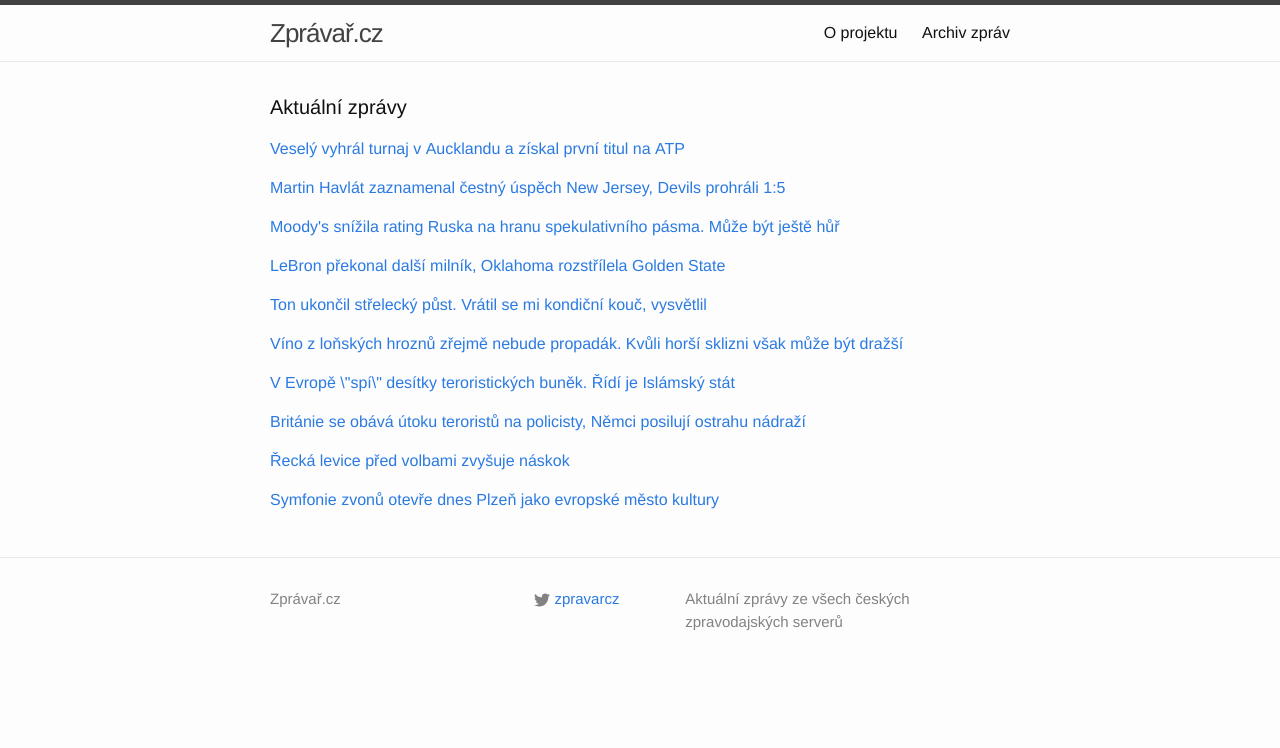
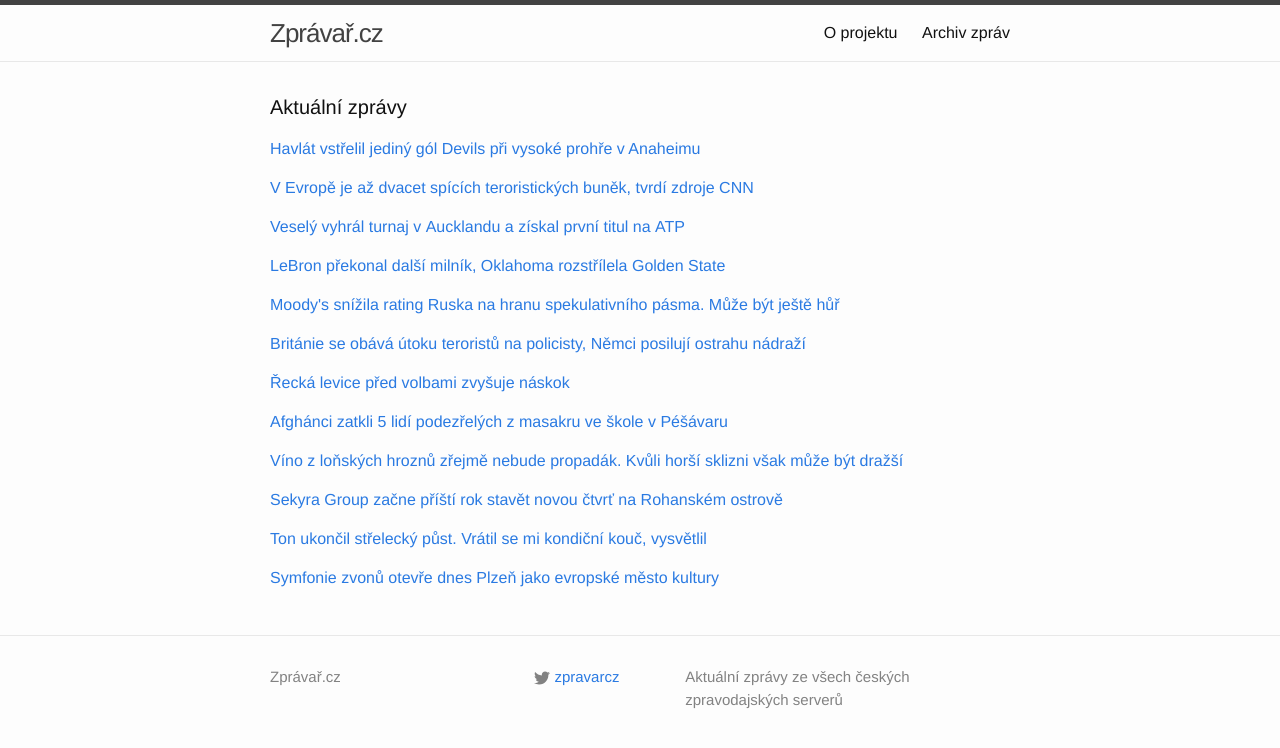
Before and after one commit to adliska/zpravar, a Jekyll site: the page built from index.html, in a window 1280 px wide. Shown: the top 748 px of the page. Built offline with Jekyll 4.4.1, drawn with Linux system fonts in a browser that asks for light colours.

Commit message:
zpravar news update

```diff
--- a/index.html
+++ b/index.html
@@ -5,31 +5,37 @@ layout: default
 <div class="home">
     <h1 class="page-heading">Aktuální zprávy</h1>
 
-<p><a href="javascript:;" onclick="toggle_visibility('zpravy0')">Veselý vyhrál turnaj v Aucklandu a získal první titul na ATP</a></p>
+<p><a href="javascript:;" onclick="toggle_visibility('zpravy0')">Havlát vstřelil jediný gól Devils při vysoké prohře v Anaheimu
+
+</a></p>
 <div id="zpravy0" style="display:none">
+<ul>
+<li><a href=http://www.sportovninoviny.cz/zpravy/havlat-vstrelil-jediny-gol-devils-pri-vysoke-prohre-v-anaheimu/1170001>Havlát vstřelil jediný gól Devils při vysoké prohře v Anaheimu
+
+ - www.sportovninoviny.cz</a></li>
+<li><a href=http://www.rozhlas.cz/_zprava/martin-havlat-zaznamenal-cestny-uspech-new-jersey-devils-prohrali-15--1444731>Martin Havlát zaznamenal čestný úspěch New Jersey, Devils prohráli 1:5 - www.rozhlas.cz</a></li>
+<li><a href=http://www.denik.cz/hokej/havlat-zaznamenal-cestnych-uspech-devils-pri-prohre-v-anaheimu-20150117.html>Havlát zaznamenal čestných úspěch Devils při prohře v Anaheimu - www.denik.cz</a></li>
+<li><a href=http://sport.aktualne.cz/devils-schytali-dalsi-debakl-havlatuv-gol-ho-jen-zmirnil/r~414b54709e1111e4a7d8002590604f2e/>Devils schytali další debakl, Havlátův gól ho jen zmírnil - sport.aktualne.cz</a></li>
+<li><a href=http://hokej.idnes.cz/havlat-byl-jedinym-strelcem-devils-dty-/nhl.aspx?c=A150117_072347_nhl_Mkr>Havlát byl jediným střelcem Devils, Malkin s Crosbym stíhají Voráčka - hokej.idnes.cz</a></li>
+<li><a href=http://www.sportovninoviny.cz/zpravy/havlat-zaznamenal-cestny-uspech-devils-pri-prohre-v-anaheimu/1170001>Havlát zaznamenal čestný úspěch Devils při prohře v Anaheimu - www.sportovninoviny.cz</a></li>
+</ul>
+</div><p><a href="javascript:;" onclick="toggle_visibility('zpravy1')">V Evropě je až dvacet spících teroristických buněk, tvrdí zdroje CNN</a></p>
+<div id="zpravy1" style="display:none">
+<ul>
+<li><a href=http://zpravy.idnes.cz/dvacet-bunek-teroristu-v-evrope-da1-/zahranicni.aspx?c=A150117_101843_zahranicni_bse>V Evropě je až dvacet spících teroristických buněk, tvrdí zdroje CNN - zpravy.idnes.cz</a></li>
+<li><a href=http://zpravy.e15.cz/zahranicni/udalosti/ve-ctyrech-zemich-eu-se-skryvaji-desitky-teroristu-pripravenych-na-utok-1153977>Ve čtyřech zemích EU se skrývají desítky teroristů připravených na útok - zpravy.e15.cz</a></li>
+<li><a href=http://www.tyden.cz/rubriky/zahranici/evropa/v-evrope-spi-desitky-teroristickych-bunek-ridi-je-islamsky-stat_330417.html>V Evropě \"spí\" desítky teroristických buněk. Řídí je Islámský stát - www.tyden.cz</a></li>
+<li><a href=http://zahranicni.ihned.cz/evropa-slovensko/c1-63394960-tajne-sluzby-v-zemich-zapadni-evropy-existuje-20-spicich-teroristickych-bunek>Tajné služby: V zemích západní Evropy existuje 20 spících teroristických buněk - zahranicni.ihned.cz</a></li>
+<li><a href=http://www.ceskenoviny.cz/zpravy/zpravy/ve-ctyrech-evropskych-zemich-je-pry-20-teroristickych-bunek/1170032>Ve čtyřech evropských zemích je prý 20 teroristických buněk - www.ceskenoviny.cz</a></li>
+</ul>
+</div><p><a href="javascript:;" onclick="toggle_visibility('zpravy2')">Veselý vyhrál turnaj v Aucklandu a získal první titul na ATP</a></p>
+<div id="zpravy2" style="display:none">
 <ul>
 <li><a href=http://www.denik.cz/tenis/vesely-vyhral-turnaj-v-aucklandu-a-ziskal-prvni-titul-na-atp-20150117.html>Veselý vyhrál turnaj v Aucklandu a získal první titul na ATP - www.denik.cz</a></li>
 <li><a href=http://sport.idnes.cz/tenisove-turnaje-auckland-finale-jiri-vesely-fnx-/tenis.aspx?c=A150117_071608_tenis_ald>Veselý získal první titul na okruhu ATP. Vyhrál turnaj v Aucklandu - sport.idnes.cz</a></li>
 <li><a href=http://www.sportovninoviny.cz/zpravy/vesely-vyhral-turnaj-v-aucklandu-a-ziskal-prvni-titul-na-atp/1169990>Veselý vyhrál turnaj v Aucklandu a získal první titul na ATP - www.sportovninoviny.cz</a></li>
 <li><a href=http://sport.aktualne.cz/skvele-vesely-dominoval-a-dosel-si-pro-prvni-titul-kariery/r~3cff890c9e0e11e4b98c002590604f2e/>Skvělé! Veselý dominoval a došel si pro první titul kariéry! - sport.aktualne.cz</a></li>
 <li><a href=http://www.rozhlas.cz/_zprava/tenista-vesely-ma-prvni-titul-na-okruhu-atp-vyhral-v-aucklandu--1444729>Tenista Veselý má první titul na okruhu ATP. Vyhrál v Aucklandu - www.rozhlas.cz</a></li>
-</ul>
-</div><p><a href="javascript:;" onclick="toggle_visibility('zpravy1')">Martin Havlát zaznamenal čestný úspěch New Jersey, Devils prohráli 1:5</a></p>
-<div id="zpravy1" style="display:none">
-<ul>
-<li><a href=http://www.rozhlas.cz/_zprava/martin-havlat-zaznamenal-cestny-uspech-new-jersey-devils-prohrali-15--1444731>Martin Havlát zaznamenal čestný úspěch New Jersey, Devils prohráli 1:5 - www.rozhlas.cz</a></li>
-<li><a href=http://www.denik.cz/hokej/havlat-zaznamenal-cestnych-uspech-devils-pri-prohre-v-anaheimu-20150117.html>Havlát zaznamenal čestných úspěch Devils při prohře v Anaheimu - www.denik.cz</a></li>
-<li><a href=http://sport.aktualne.cz/devils-schytali-dalsi-debakl-havlatuv-gol-ho-jen-zmirnil/r~414b54709e1111e4a7d8002590604f2e/>Devils schytali další debakl, Havlátův gól ho jen zmírnil - sport.aktualne.cz</a></li>
-<li><a href=http://hokej.idnes.cz/havlat-byl-jedinym-strelcem-devils-dty-/nhl.aspx?c=A150117_072347_nhl_Mkr>Havlát byl jediným střelcem Devils, Malkin s Crosbym stíhají Voráčka - hokej.idnes.cz</a></li>
-<li><a href=http://www.sportovninoviny.cz/zpravy/havlat-zaznamenal-cestny-uspech-devils-pri-prohre-v-anaheimu/1170001>Havlát zaznamenal čestný úspěch Devils při prohře v Anaheimu - www.sportovninoviny.cz</a></li>
-</ul>
-</div><p><a href="javascript:;" onclick="toggle_visibility('zpravy2')">Moody's snížila rating Ruska na hranu spekulativního pásma. Může být ještě hůř</a></p>
-<div id="zpravy2" style="display:none">
-<ul>
-<li><a href=http://zpravy.e15.cz/zahranicni/ekonomika/moody-s-snizila-rating-ruska-na-hranu-spekulativniho-pasma-muze-byt-jeste-hur-1153972>Moody's snížila rating Ruska na hranu spekulativního pásma. Může být ještě hůř - zpravy.e15.cz</a></li>
-<li><a href=http://byznys.ihned.cz/c1-63394570-agentura-moody-s-snizila-rating-ruska-tesne-nad-spekulativni-pasmo>Agentura Moody's snížila rating Ruska těsně nad spekulativní pásmo - byznys.ihned.cz</a></li>
-<li><a href=http://www.novinky.cz/ekonomika/359033-moody-s-snizila-rating-ruska-tesne-nad-spekulativni-pasmo.html>Moody's snížila rating Ruska těsně nad spekulativní pásmo  - www.novinky.cz</a></li>
-<li><a href=http://www.financninoviny.cz/zpravodajstvi/zpravy/moody-s-snizila-rating-ruska-tesne-nad-spekulativni-pasmo/1169981>Moody's snížila rating Ruska těsně nad spekulativní pásmo - www.financninoviny.cz</a></li>
 </ul>
 </div><p><a href="javascript:;" onclick="toggle_visibility('zpravy3')">LeBron překonal další milník, Oklahoma rozstřílela Golden State</a></p>
 <div id="zpravy3" style="display:none">
@@ -39,43 +45,58 @@ layout: default
 <li><a href=http://sport.aktualne.cz/fenomenalni-lebron-james-prepsal-historii-nba/r~35c88ac29e2611e49f60002590604f2e/>Fenomenální LeBron James přepsal historii NBA - sport.aktualne.cz</a></li>
 <li><a href=http://www.sportovninoviny.cz/zpravy/james-prekonal-dalsi-milnik-oklahoma-rozstrilela-golden-state/1170039>James překonal další milník, Oklahoma rozstřílela Golden State - www.sportovninoviny.cz</a></li>
 </ul>
-</div><p><a href="javascript:;" onclick="toggle_visibility('zpravy4')">Ton ukončil střelecký půst. Vrátil se mi kondiční kouč, vysvětlil</a></p>
+</div><p><a href="javascript:;" onclick="toggle_visibility('zpravy4')">Moody's snížila rating Ruska na hranu spekulativního pásma. Může být ještě hůř</a></p>
 <div id="zpravy4" style="display:none">
+<ul>
+<li><a href=http://zpravy.e15.cz/zahranicni/ekonomika/moody-s-snizila-rating-ruska-na-hranu-spekulativniho-pasma-muze-byt-jeste-hur-1153972>Moody's snížila rating Ruska na hranu spekulativního pásma. Může být ještě hůř - zpravy.e15.cz</a></li>
+<li><a href=http://byznys.ihned.cz/c1-63394570-agentura-moody-s-snizila-rating-ruska-tesne-nad-spekulativni-pasmo>Agentura Moody's snížila rating Ruska těsně nad spekulativní pásmo - byznys.ihned.cz</a></li>
+<li><a href=http://www.novinky.cz/ekonomika/359033-moody-s-snizila-rating-ruska-tesne-nad-spekulativni-pasmo.html>Moody's snížila rating Ruska těsně nad spekulativní pásmo  - www.novinky.cz</a></li>
+<li><a href=http://www.financninoviny.cz/zpravodajstvi/zpravy/moody-s-snizila-rating-ruska-tesne-nad-spekulativni-pasmo/1169981>Moody's snížila rating Ruska těsně nad spekulativní pásmo - www.financninoviny.cz</a></li>
+</ul>
+</div><p><a href="javascript:;" onclick="toggle_visibility('zpravy5')">Británie se obává útoku teroristů na policisty, Němci posilují ostrahu nádraží</a></p>
+<div id="zpravy5" style="display:none">
+<ul>
+<li><a href=http://www.rozhlas.cz/_zprava/britanie-se-obava-utoku-teroristu-na-policisty-nemci-posiluji-ostrahu-nadrazi--1444718>Británie se obává útoku teroristů na policisty, Němci posilují ostrahu nádraží - www.rozhlas.cz</a></li>
+<li><a href=http://www.rozhlas.cz/_zprava/britanie-se-obava-utoku-teroristu-na-policisty-nemecko-posiluje-ostrahu-na-nadrazich--1444718>Británie se obává útoku teroristů na policisty, Německo posiluje ostrahu na nádražích - www.rozhlas.cz</a></li>
+<li><a href=http://www.rozhlas.cz/_zprava/britanie-se-obava-utoku-teroristu-na-policisty-zprisnuje-opatreni--1444718>Británie se obává útoku teroristů na policisty, zpřísňuje opatření - www.rozhlas.cz</a></li>
+</ul>
+</div><p><a href="javascript:;" onclick="toggle_visibility('zpravy6')">Řecká levice před volbami zvyšuje náskok</a></p>
+<div id="zpravy6" style="display:none">
+<ul>
+<li><a href=http://zpravy.e15.cz/zahranicni/politika/recka-levice-pred-volbami-zvysuje-naskok-1153970>Řecká levice před volbami zvyšuje náskok - zpravy.e15.cz</a></li>
+<li><a href=http://zahranicni.ihned.cz/evropa-slovensko/c1-63394760-naskok-levicove-syrizy-se-pred-reckymi-volbami-zvysuje-ukazuji-pruzkumy>Náskok levicové SYRIZY se před řeckými volbami zvyšuje, ukazují průzkumy - zahranicni.ihned.cz</a></li>
+<li><a href=http://www.ceskenoviny.cz/zpravy/zpravy/pruzkum-recka-levicova-opozice-pred-volbami-zvysuje-naskok/1169983>Průzkum: Řecká levicová opozice před volbami zvyšuje náskok - www.ceskenoviny.cz</a></li>
+</ul>
+</div><p><a href="javascript:;" onclick="toggle_visibility('zpravy7')">Afghánci zatkli 5 lidí podezřelých z masakru ve škole v Péšávaru</a></p>
+<div id="zpravy7" style="display:none">
+<ul>
+<li><a href=http://www.rozhlas.cz/_zprava/afghanci-zatkli-5-lidi-podezrelych-z-masakru-ve-skole-v-pesavaru--1444757>Afghánci zatkli 5 lidí podezřelých z masakru ve škole v Péšávaru - www.rozhlas.cz</a></li>
+<li><a href=http://www.ceskenoviny.cz/zpravy/zpravy/afghanci-zatkli-5-lidi-podezrelych-z-masakru-ve-skole-v-pesavaru/1170033>Afghánci zatkli 5 lidí podezřelých z masakru ve škole v Péšávaru - www.ceskenoviny.cz</a></li>
+<li><a href=http://www.lidovky.cz/afghanci-zatkli-5-lidi-podezrelych-z-masakru-ve-skole-v-pesavaru-ps8-/zpravy-svet.aspx?c=A150117_094950_ln_zahranici_mct>Afghánci zatkli 5 lidí podezřelých z masakru ve škole v Péšávaru  - www.lidovky.cz</a></li>
+</ul>
+</div><p><a href="javascript:;" onclick="toggle_visibility('zpravy8')">Víno z loňských hroznů zřejmě nebude propadák. Kvůli horší sklizni však může být dražší</a></p>
+<div id="zpravy8" style="display:none">
+<ul>
+<li><a href=http://www.rozhlas.cz/_zprava/vino-z-lonskych-hroznu-zrejme-nebude-propadak-kvuli-horsi-sklizni-vsak-muze-byt-drazsi--1444715>Víno z loňských hroznů zřejmě nebude propadák. Kvůli horší sklizni však může být dražší - www.rozhlas.cz</a></li>
+<li><a href=http://www.rozhlas.cz/_zprava/vino-z-roku-2014-zrejme-nebude-propadak-kvuli-horsi-sklizni-by-vsak-mohlo-byt-drazsi--1444715>Víno z roku 2014 zřejmě nebude propadák. Kvůli horší sklizni by však mohlo být dražší - www.rozhlas.cz</a></li>
+<li><a href=http://www.rozhlas.cz/_zprava/vino-z-roku-2014-by-nemelo-byt-propadak-kvuli-horsi-sklizni-by-vsak-mohlo-byt-drazsi--1444715>Víno z roku 2014 by nemělo být propadák. Kvůli horší sklizni by však mohlo být dražší - www.rozhlas.cz</a></li>
+</ul>
+</div><p><a href="javascript:;" onclick="toggle_visibility('zpravy9')">Sekyra Group začne příští rok stavět novou čtvrť na Rohanském ostrově</a></p>
+<div id="zpravy9" style="display:none">
+<ul>
+<li><a href=http://byznys.ihned.cz/reality/c1-63395580-sekyra-group-zacne-pristi-rok-stavet-novou-ctvrt-na-rohanskem-ostrove>Sekyra Group začne příští rok stavět novou čtvrť na Rohanském ostrově - byznys.ihned.cz</a></li>
+<li><a href=http://domaci.ihned.cz/c1-63395580-sekyra-group-zacne-pristi-rok-stavet-novou-ctvrt-na-rohanskem-ostrove>Sekyra Group začne příští rok stavět novou čtvrť na Rohanském ostrově - domaci.ihned.cz</a></li>
+<li><a href=http://www.financninoviny.cz/zpravodajstvi/zpravy/sekyra-group-zacne-pristi-rok-stavet-na-rohanskem-ostrove/1170037>Sekyra Group začne příští rok stavět na Rohanském ostrově - www.financninoviny.cz</a></li>
+</ul>
+</div><p><a href="javascript:;" onclick="toggle_visibility('zpravy10')">Ton ukončil střelecký půst. Vrátil se mi kondiční kouč, vysvětlil</a></p>
+<div id="zpravy10" style="display:none">
 <ul>
 <li><a href=http://hokej.idnes.cz/petr-ton-rozhovor-03l-/hokej.aspx?c=A150116_223757_hokej_elv>Ton ukončil střelecký půst. Vrátil se mi kondiční kouč, vysvětlil - hokej.idnes.cz</a></li>
 <li><a href=http://hokej.idnes.cz/ton-ukoncil-strelecky-pust-vratil-se-mi-kondicni-kouc-vysvetlil-pxs-/hokej.aspx?c=A150116_223757_hokej_elv>Ton ukončil střelecký půst. Vrátil se mi kondiční kouč, vysvětlil - hokej.idnes.cz</a></li>
 <li><a href=http://www.tyden.cz/rubriky/sport/hokej/extraliga/ton-prerusil-strelecky-pust-chytil-se-na-marne-slavii_330405.html>Ton přerušil střelecký půst, chytil se na marné Slavii - www.tyden.cz</a></li>
 </ul>
-</div><p><a href="javascript:;" onclick="toggle_visibility('zpravy5')">Víno z loňských hroznů zřejmě nebude propadák. Kvůli horší sklizni však může být dražší</a></p>
-<div id="zpravy5" style="display:none">
-<ul>
-<li><a href=http://www.rozhlas.cz/_zprava/vino-z-lonskych-hroznu-zrejme-nebude-propadak-kvuli-horsi-sklizni-vsak-muze-byt-drazsi--1444715>Víno z loňských hroznů zřejmě nebude propadák. Kvůli horší sklizni však může být dražší - www.rozhlas.cz</a></li>
-<li><a href=http://www.rozhlas.cz/_zprava/vino-z-roku-2014-zrejme-nebude-propadak-kvuli-horsi-sklizni-by-vsak-mohlo-byt-drazsi--1444715>Víno z roku 2014 zřejmě nebude propadák. Kvůli horší sklizni by však mohlo být dražší - www.rozhlas.cz</a></li>
-<li><a href=http://www.rozhlas.cz/_zprava/vino-z-roku-2014-by-nemelo-byt-propadak-kvuli-horsi-sklizni-by-vsak-mohlo-byt-drazsi--1444715>Víno z roku 2014 by nemělo být propadák. Kvůli horší sklizni by však mohlo být dražší - www.rozhlas.cz</a></li>
-</ul>
-</div><p><a href="javascript:;" onclick="toggle_visibility('zpravy6')">V Evropě \"spí\" desítky teroristických buněk. Řídí je Islámský stát</a></p>
-<div id="zpravy6" style="display:none">
-<ul>
-<li><a href=http://www.tyden.cz/rubriky/zahranici/evropa/v-evrope-spi-desitky-teroristickych-bunek-ridi-je-islamsky-stat_330417.html>V Evropě \"spí\" desítky teroristických buněk. Řídí je Islámský stát - www.tyden.cz</a></li>
-<li><a href=http://zahranicni.ihned.cz/evropa-slovensko/c1-63394960-tajne-sluzby-v-zemich-zapadni-evropy-existuje-20-spicich-teroristickych-bunek>Tajné služby: V zemích západní Evropy existuje 20 spících teroristických buněk - zahranicni.ihned.cz</a></li>
-<li><a href=http://www.ceskenoviny.cz/zpravy/zpravy/ve-ctyrech-evropskych-zemich-je-pry-20-teroristickych-bunek/1170032>Ve čtyřech evropských zemích je prý 20 teroristických buněk - www.ceskenoviny.cz</a></li>
-</ul>
-</div><p><a href="javascript:;" onclick="toggle_visibility('zpravy7')">Británie se obává útoku teroristů na policisty, Němci posilují ostrahu nádraží</a></p>
-<div id="zpravy7" style="display:none">
-<ul>
-<li><a href=http://www.rozhlas.cz/_zprava/britanie-se-obava-utoku-teroristu-na-policisty-nemci-posiluji-ostrahu-nadrazi--1444718>Británie se obává útoku teroristů na policisty, Němci posilují ostrahu nádraží - www.rozhlas.cz</a></li>
-<li><a href=http://www.rozhlas.cz/_zprava/britanie-se-obava-utoku-teroristu-na-policisty-nemecko-posiluje-ostrahu-na-nadrazich--1444718>Británie se obává útoku teroristů na policisty, Německo posiluje ostrahu na nádražích - www.rozhlas.cz</a></li>
-<li><a href=http://www.rozhlas.cz/_zprava/britanie-se-obava-utoku-teroristu-na-policisty-zprisnuje-opatreni--1444718>Británie se obává útoku teroristů na policisty, zpřísňuje opatření - www.rozhlas.cz</a></li>
-</ul>
-</div><p><a href="javascript:;" onclick="toggle_visibility('zpravy8')">Řecká levice před volbami zvyšuje náskok</a></p>
-<div id="zpravy8" style="display:none">
-<ul>
-<li><a href=http://zpravy.e15.cz/zahranicni/politika/recka-levice-pred-volbami-zvysuje-naskok-1153970>Řecká levice před volbami zvyšuje náskok - zpravy.e15.cz</a></li>
-<li><a href=http://zahranicni.ihned.cz/evropa-slovensko/c1-63394760-naskok-levicove-syrizy-se-pred-reckymi-volbami-zvysuje-ukazuji-pruzkumy>Náskok levicové SYRIZY se před řeckými volbami zvyšuje, ukazují průzkumy - zahranicni.ihned.cz</a></li>
-<li><a href=http://www.ceskenoviny.cz/zpravy/zpravy/pruzkum-recka-levicova-opozice-pred-volbami-zvysuje-naskok/1169983>Průzkum: Řecká levicová opozice před volbami zvyšuje náskok - www.ceskenoviny.cz</a></li>
-</ul>
-</div><p><a href="javascript:;" onclick="toggle_visibility('zpravy9')">Symfonie zvonů otevře dnes Plzeň jako evropské město kultury</a></p>
-<div id="zpravy9" style="display:none">
+</div><p><a href="javascript:;" onclick="toggle_visibility('zpravy11')">Symfonie zvonů otevře dnes Plzeň jako evropské město kultury</a></p>
+<div id="zpravy11" style="display:none">
 <ul>
 <li><a href=http://www.ceskenoviny.cz/zpravy/zpravy/symfonie-zvonu-otevre-dnes-plzen-jako-evropske-mesto-kultury/1170038>Symfonie zvonů otevře dnes Plzeň jako evropské město kultury - www.ceskenoviny.cz</a></li>
 <li><a href=http://www.rozhlas.cz/_zprava/plzen-se-stava-evropskym-mestem-kultury-program-otevre-symfonie-zvonu--1444736>Plzeň se stává evropským městem kultury, program otevře Symfonie zvonů - www.rozhlas.cz</a></li>
```
